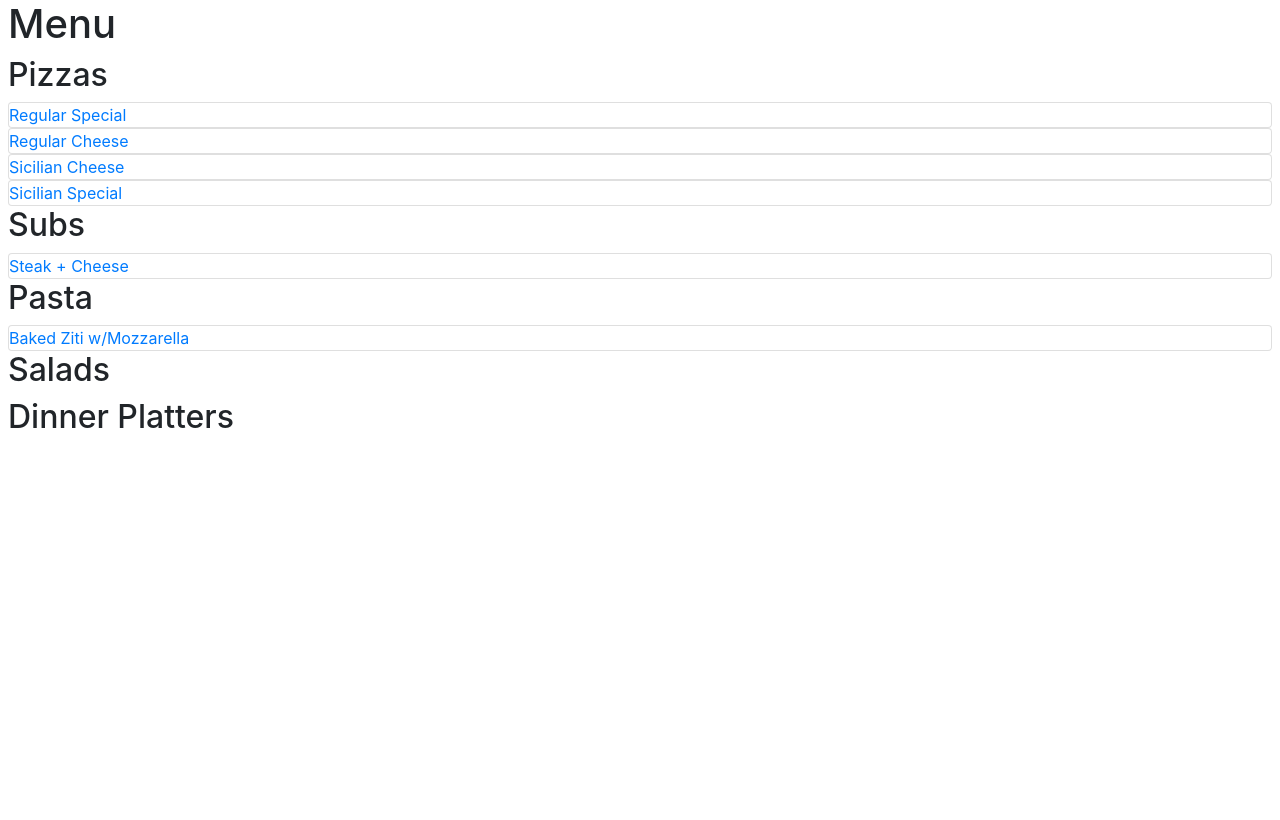
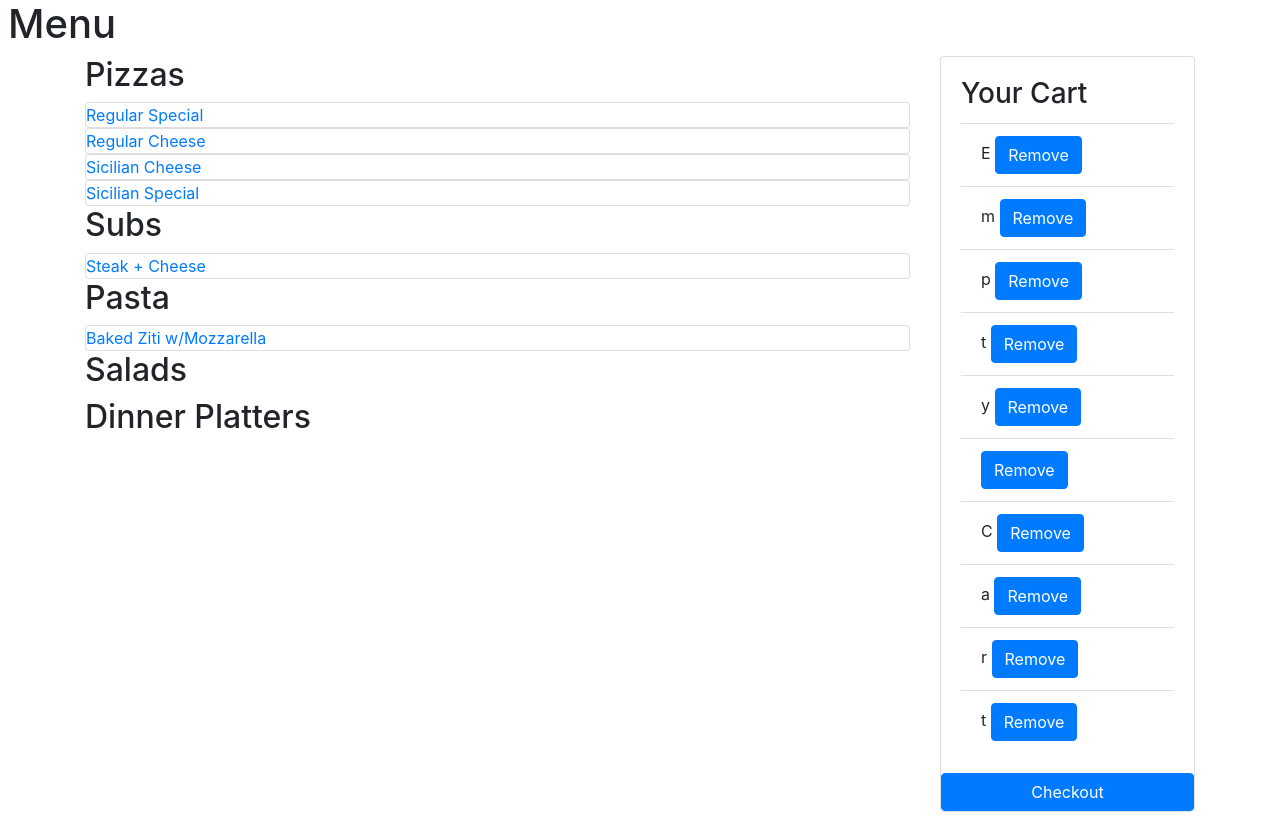
Before and after one commit to dylanroberts823/project3, a Django app: page /orders/menu/ in a window 1280 px wide. Shown: the part 64-884 px from the top of the page. Before the commit the page ends 492 px from the top, so only its background shows below. Run offline with Django 3.2, Linux system fonts and the light colour scheme; a user stored in the database is signed in; data comes from the database, SQL or seed files in the repository; both versions use the stored data as it was after the commit; some libraries are stand-ins or nearby versions.

Commit message:
Enabled viewing tickets using session storage

```diff
--- a/orders/models.py
+++ b/orders/models.py
@@ -39,9 +39,7 @@
     item_topping = models.ManyToManyField(Item_Topping)
 
     def __str__(self):
-        cat_topping = ' , '.join(cat.topping for cat in self.cat_topping.all())
-        item_topping = ' , '.join(item.topping for item in self.item_topping.all())
-        return f"{self.item} with "+ cat_topping + item_topping
+        return f"{self.item}"
 
 class Order(models.Model):
     user = models.ForeignKey(settings.AUTH_USER_MODEL, on_delete=models.CASCADE,)
--- a/orders/templates/orders/menu.html
+++ b/orders/templates/orders/menu.html
@@ -2,6 +2,9 @@
 
 {% block body %}
   <h1>Menu</h1>
+  <div class="container">
+    <div class="row">
+      <div class="col-9">
       {% for category in Category %}
         <h2>  {{ category }} </h2>
           {% for item in Item %}
@@ -12,4 +15,24 @@
             {% endif %}
           {% endfor %}
       {% endfor %}
+      </div>
+      <div class="col-3">
+        <div class="card">
+          <div class="card-body">
+            <h3 class="card-title">Your Cart </h3>
+            <ul class="list-group list-group-flush">
+            {% for ticket in Cart %}
+            <li class="list-group-item">{{ticket}}
+            <button type="button" class="btn btn-primary">Remove</button>
+            </li>
+            {% empty %}
+            Empty cart
+            {% endfor %}
+            </ul>
+          </div>
+          <button type="button" class="btn btn-primary">Checkout</button>
+        </div>
+      </div>
+    </div>
+  </div>
 {% endblock %}
--- a/orders/templates/orders/select_toppings.html
+++ b/orders/templates/orders/select_toppings.html
@@ -2,7 +2,7 @@
 {% block body %}
 <h1>Select Toppings</h1>
   <h2>{{item}}</h2>
-  <form action="{% url 'add_to_cart' item.id %}" method="post">
+  <form action="{% url 'add_ticket' item.id %}" method="post">
     {% csrf_token %}
       {%for topping in item_toppings%}
           <input type="checkbox" name="item_topping" id="item_{{topping}}" value={{topping.id}}>
--- a/orders/urls.py
+++ b/orders/urls.py
@@ -5,7 +5,7 @@
 urlpatterns = [
     path("menu/", views.menu, name="menu"),
     path("<int:item_id>", views.select_toppings, name="select_toppings"),
-    path("<int:item_id>/add_to_cart", views.add_to_cart, name="add_to_cart"),
+    path("<int:item_id>/add_ticket", views.add_ticket, name="add_ticket"),
     path("myorders/", views.myorders, name="myorders"),
     path("modify_cart/", views.modify_cart, name="modify_cart"),
 ]
--- a/orders/views.py
+++ b/orders/views.py
@@ -10,10 +10,27 @@
 def menu(request):
     if not request.user.is_authenticated:
         return HttpResponseRedirect("/")
+
+    cart = "Empty Cart"
+    #If their cart exists, get that information
+    if request.session.get('cart', None):
+        cart = request.session.get('cart')
+        print("Cart exists")
+        #Create a list to store the detailed list of items in the ticket
+        ticketed_cart = []
+
+        #Loop through the cart to populate the new list
+        for ticket in cart:
+            cart_item = Ticket.objects.get(id=ticket)
+            ticketed_cart.append(cart_item)
+        #Make the cart variable equal to ticketed_cart
+        cart = ticketed_cart
+
     context = {
         "user": request.user,
         "Category": Category.objects.all(),
-        "Item": Item.objects.all()
+        "Item": Item.objects.all(),
+        "Cart": cart,
     }
     return render(request, "orders/menu.html", context)
 
@@ -51,14 +68,39 @@
     }
     return render(request, "orders/test.html", context)
 
-def add_to_cart(request, item_id):
+def add_ticket(request, item_id):
     if request.method == 'POST':
         #Create a ticket with the item
         ticket = Ticket.objects.create(item = Item.objects.get(pk=item_id))
+
+        #Add all of the toppings for that item
         for topping in request.POST.getlist('cat_topping'):
             cat_topping = Category_Topping.objects.get(pk=topping)
             ticket.cat_topping.add(cat_topping)
-        print(ticket)
+        for topping in request.POST.getlist('item_topping'):
+            item_topping = Item_Topping.objects.get(pk=topping)
+            ticket.item_topping.add(item_topping)
+
+        #Add the items to the cart
+        #If there is no item named cart, create an array with the ticket as the first object in the cart
+        if not request.session.get('cart', None):
+            request.session["cart"] = [ticket.id]
+            print("New cart with: ", request.session.get('cart'))
+        #Since there is a cart, add the item to the cart
+        else:
+            #Get the old cart
+            cart = request.session.get("cart")
+
+            #Modify cart to add the new ticket
+            cart.append(ticket.id)
+
+            #Replace the old cart object
+            request.session["cart"] = cart
+            print("Adding to cart, new cart: ", request.session.get("cart"))
+
+        #Go back to the menu
         return HttpResponseRedirect(reverse('menu'))
+
+    #Since it's not a post request, go back to the menu
     else:
-        return HttpResponseRedirect(reverse('myorders'))
+        return HttpResponseRedirect(reverse('menu'))
```
Also changed, not shown: db.sqlite3. Lines whose indentation alone changed are shown as unchanged.
